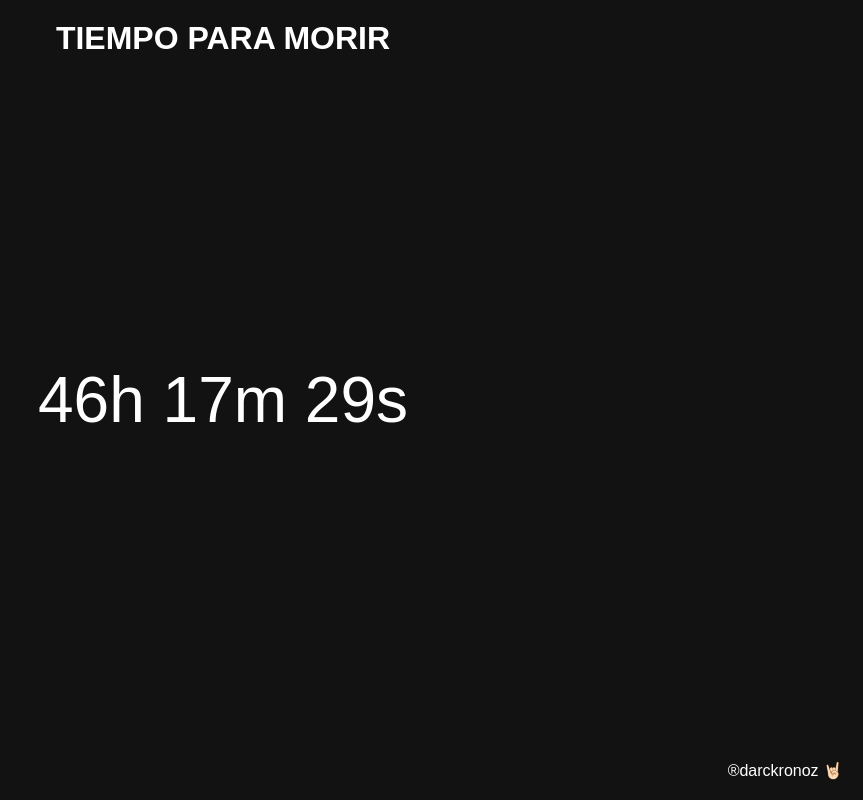
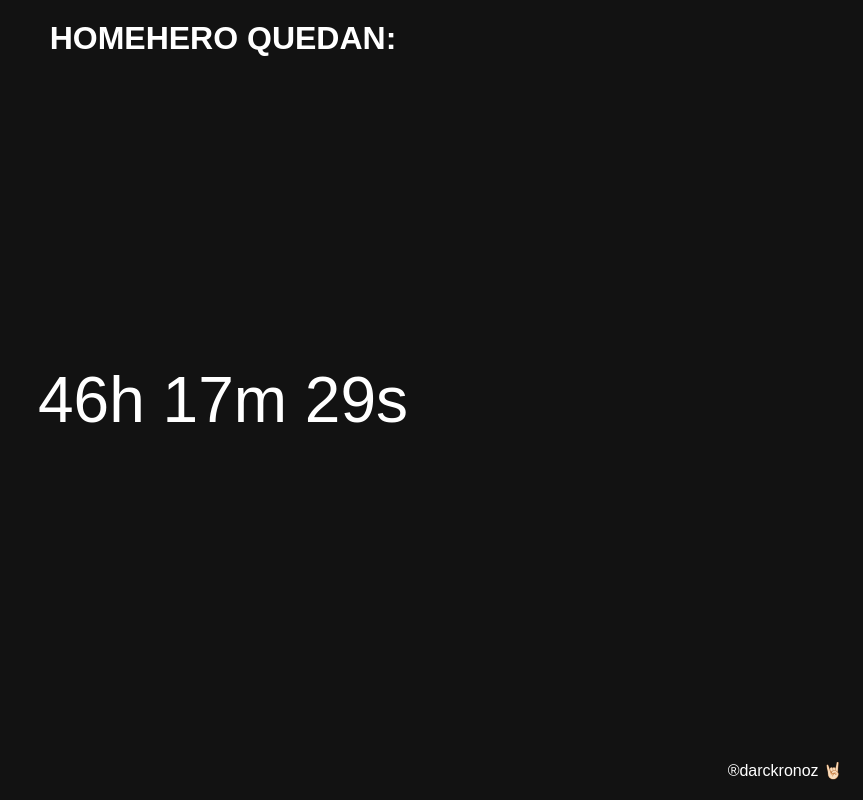
Before and after one commit to darckronoz/countdown, a plain HTML site: page index.html in a window 1280 px wide. Shown: the whole page, without its empty margins (417-1280 px from the left). Drawn offline with Linux system fonts and the light colour scheme.

Commit message:
Update index.html

```diff
--- a/index.html
+++ b/index.html
@@ -39,7 +39,7 @@
     </style>
 </head>
 <body>
-    <h1>Tiempo para morir</h1>
+    <h1>HomeHero quedan:</h1>
     <div id="countdown">00:00:00</div>
     <div class="footer">®darckronoz 🤘🏻</div>
     <script>
```
